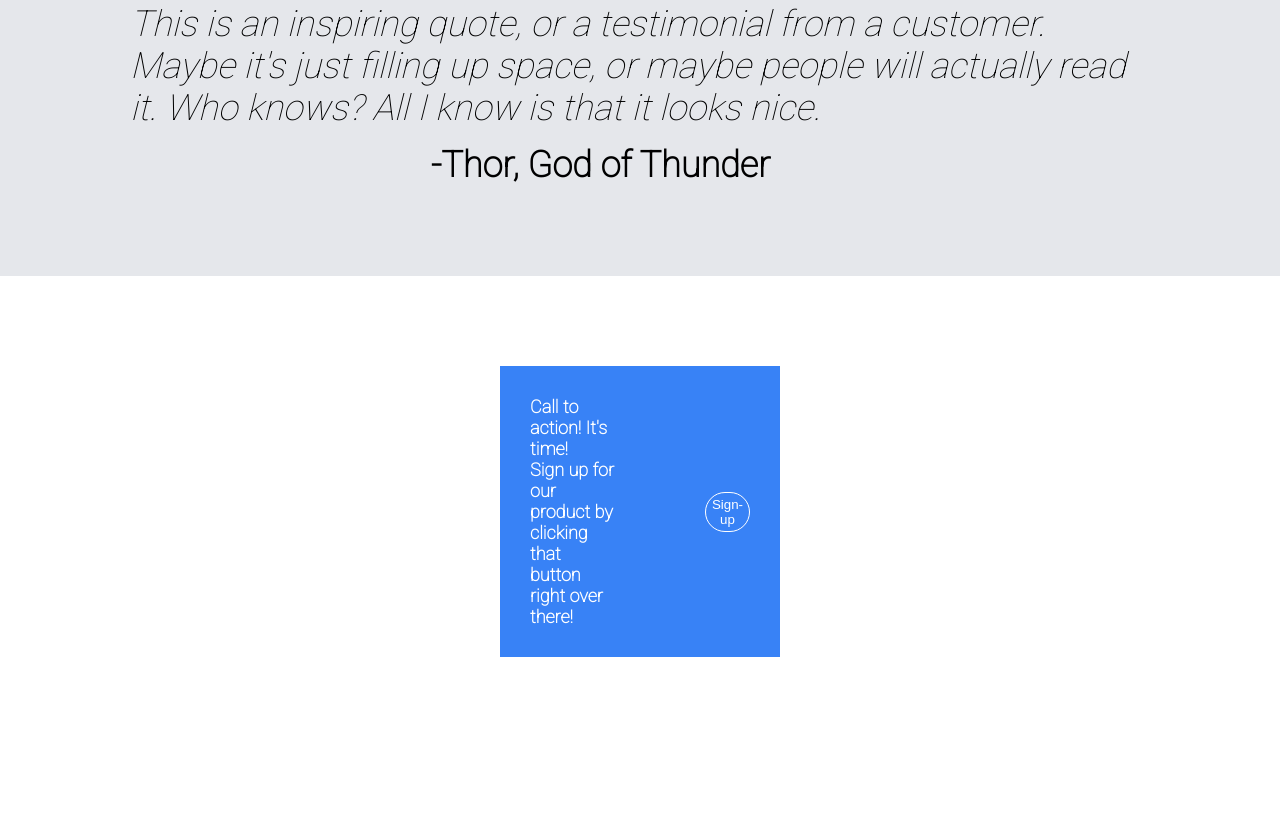
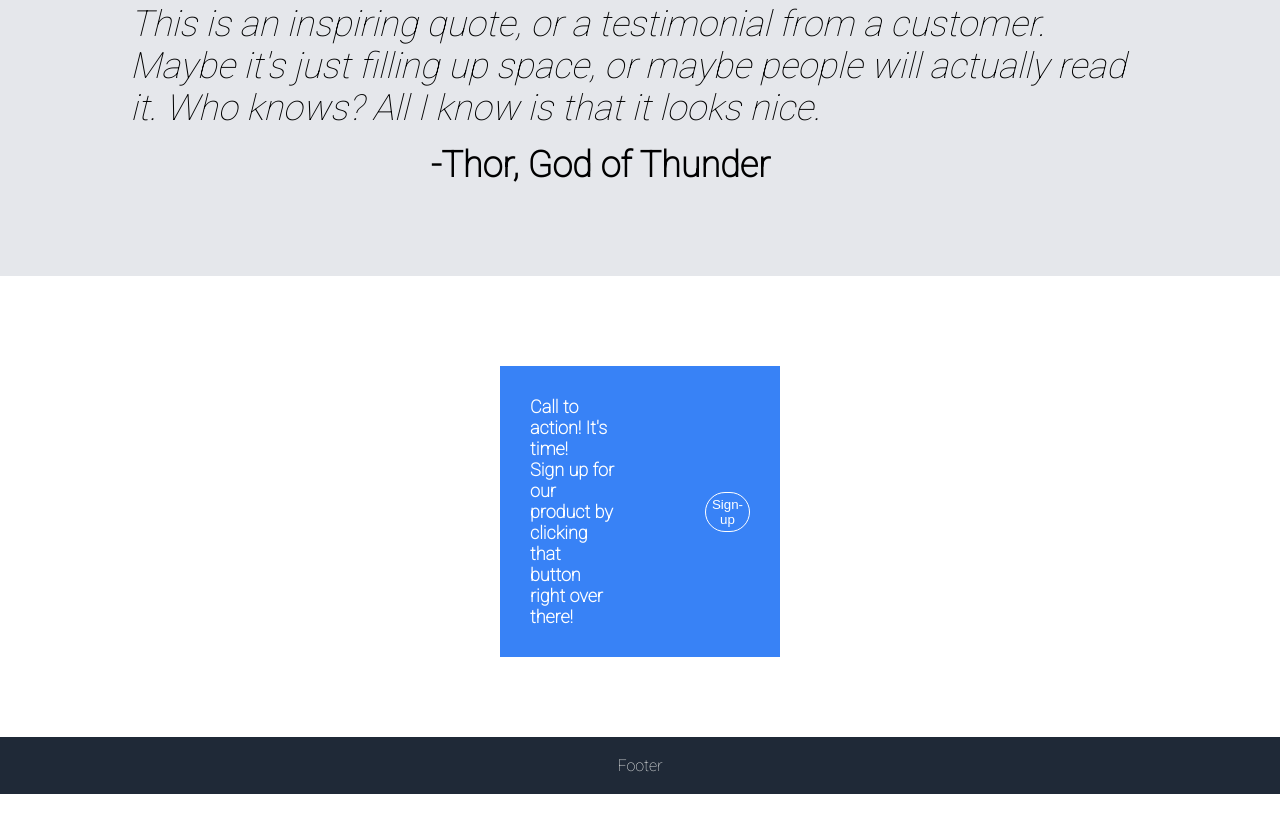
Before and after one commit to korduss/Landing-Page, a plain HTML site: page index.html in a window 1280 px wide. Shown: the part 1017-1850 px from the top of the page. After the commit the page ends 1811 px from the top, so only its background shows below. Drawn offline with Linux system fonts and the light colour scheme.

Commit message:
create footer

```diff
--- a/index.html
+++ b/index.html
@@ -62,5 +62,8 @@
             <button class="down-button">Sign-up</button>
         </div>
     </div>
+    <div class="footer">
+        <p>Footer</p>
+    </div>
 </body>
 </html>
--- a/style.css
+++ b/style.css
@@ -108,7 +108,7 @@ a,
 }
 .sign-up-panel{
     background-color: #3882F6;
-    margin:70px 500px 400px 500px;
+    margin:70px 500px 80px 500px;
     flex: 1;
     color: white;
     display:flex;
@@ -129,3 +129,10 @@ a,
     height: 40px;
     border-radius: 25px;
 }
+.footer{
+    background-color: #1F2937;
+    display:flex;
+    color:#F9FAF8;
+    padding: 3px;
+    justify-content: center;
+}
```
